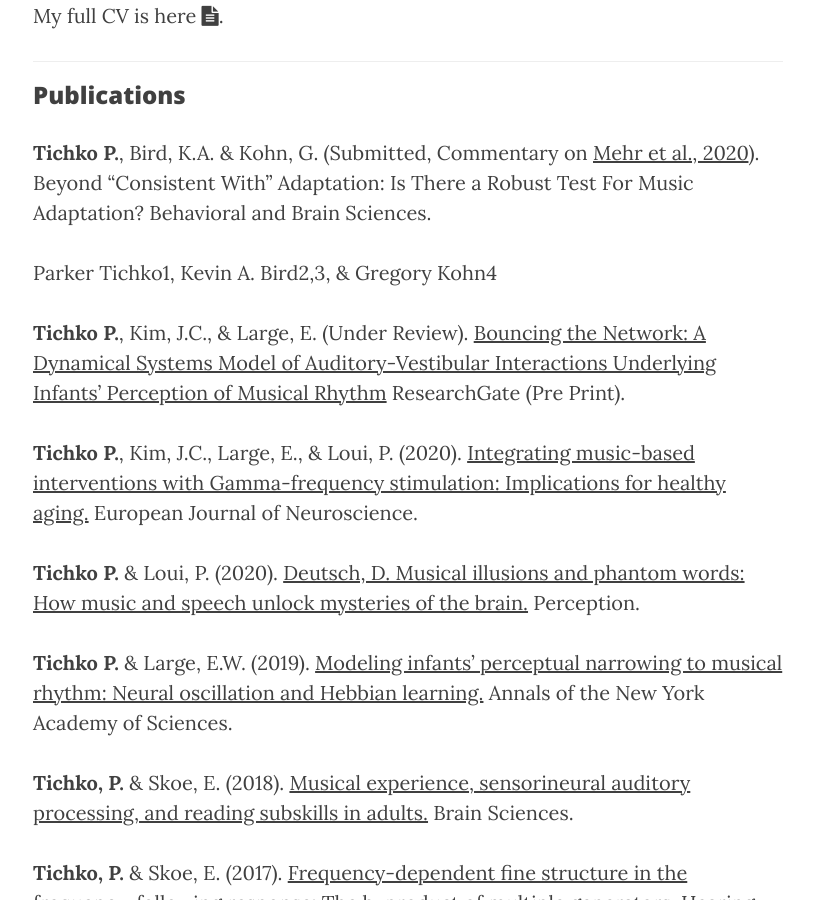
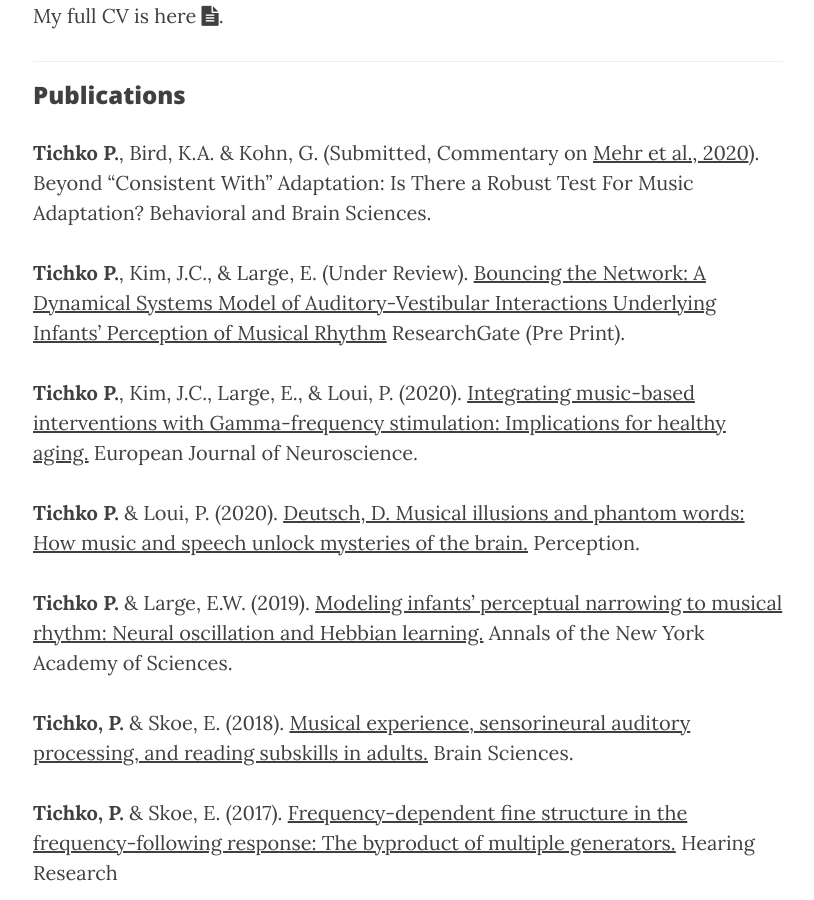
Before and after one commit to ptichko/ptichko.github.io, a Jekyll site: the page built from 2_cv-pubs.md, in a window 1280 px wide and 900 px high, scrolled down 501 px. Shown: the whole window, without its empty margins (232-1046 px from the left). Built offline with Jekyll 4.4.1, drawn with Linux system fonts in a browser that asks for light colours; nearby versions of some CDN libraries.

Commit message:
Update 2_cv-pubs.md

```diff
--- a/2_cv-pubs.md
+++ b/2_cv-pubs.md
@@ -11,8 +11,6 @@ ___
 ### Publications
 
 **Tichko P.**, Bird, K.A. & Kohn, G. (Submitted, Commentary on [Mehr et al., 2020](https://www.cambridge.org/core/journals/behavioral-and-brain-sciences/article/origins-of-music-in-credible-signaling/82D36C04DA04D96AD9A77EEAF4BBFB34)). Beyond “Consistent With” Adaptation: Is There a Robust Test For Music Adaptation? Behavioral and Brain Sciences.
-
-Parker Tichko1, Kevin A. Bird2,3, & Gregory Kohn4
 
 **Tichko P.**, Kim, J.C., & Large, E. (Under Review). [Bouncing the Network: A Dynamical Systems Model of Auditory-Vestibular Interactions Underlying Infants' Perception of Musical Rhythm](https://www.researchgate.net/publication/340967869_Bouncing_the_Network_A_Dynamical_Systems_Model_of_Auditory-Vestibular_Interactions_Underlying_Infants'_Perception_of_Musical_Rhythm) ResearchGate (Pre Print).
 
```
